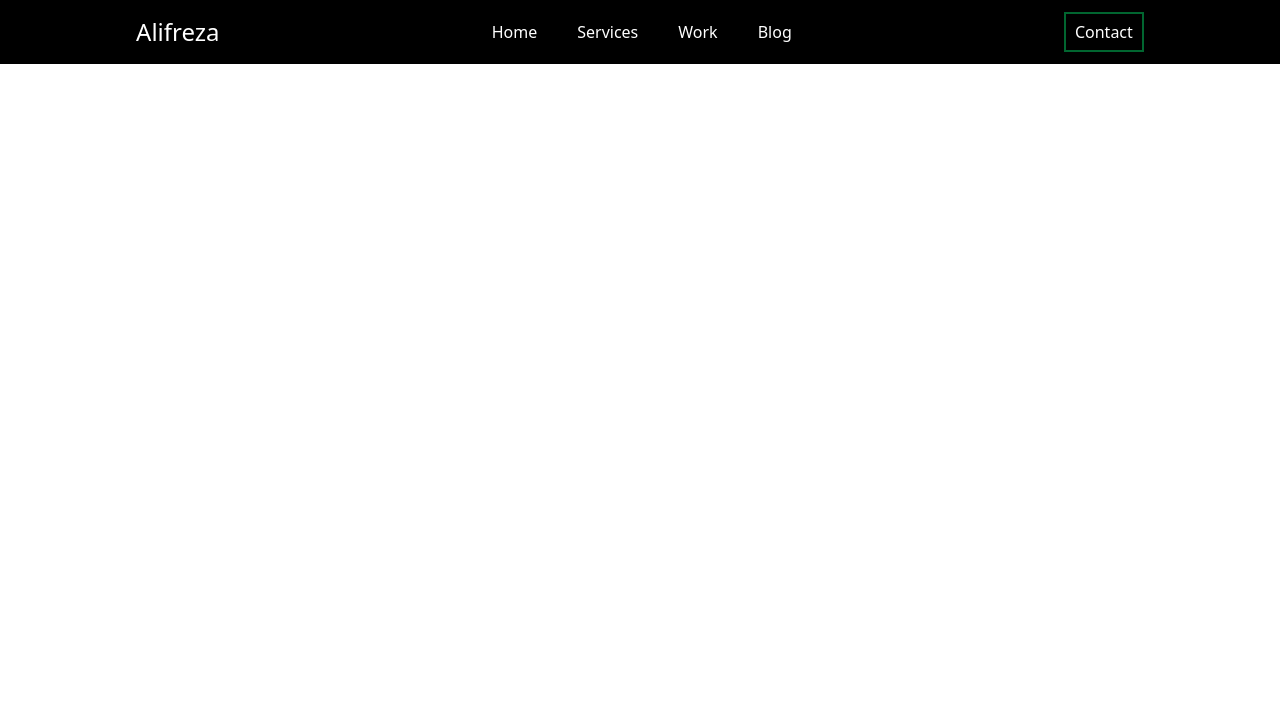
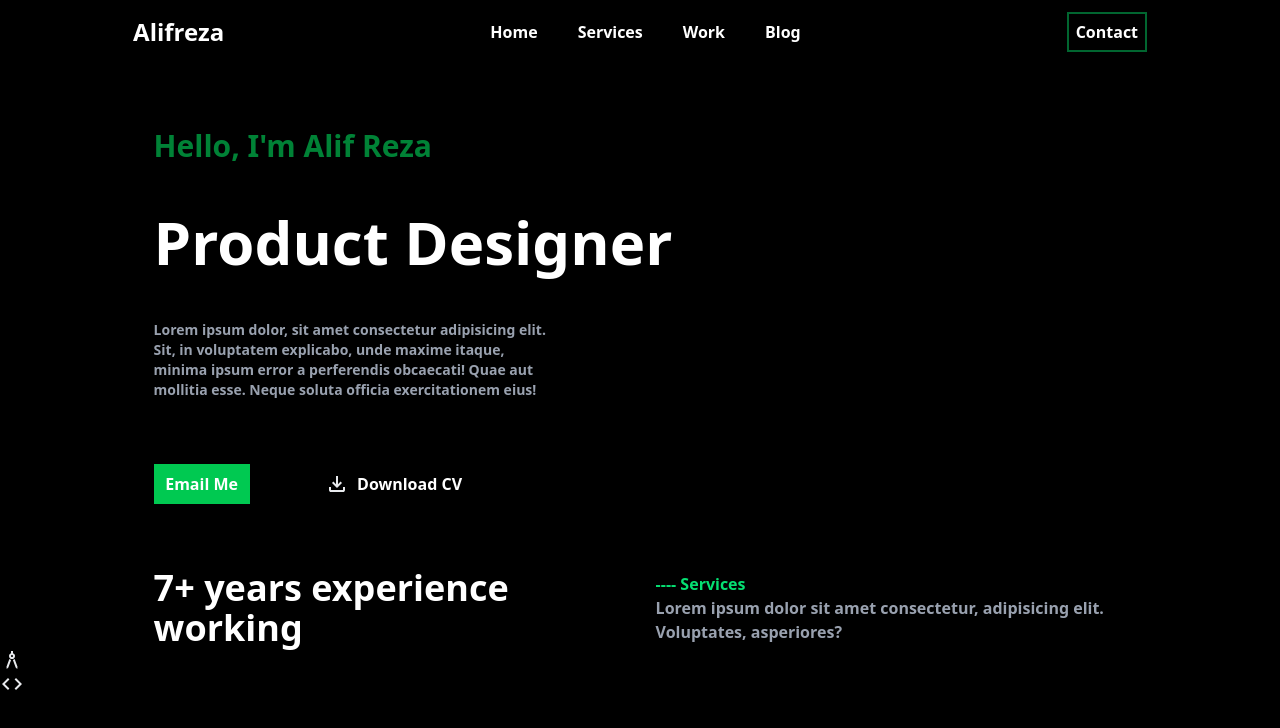
Before and after one commit to MHossein20225/Project-4-tailwind, a website: page src/index.html in a window 1280 px wide. Drawn offline with nearby package versions, Linux system fonts and the light colour scheme.

Commit message:
nav 1 added

```diff
--- a/src/index.html
+++ b/src/index.html
@@ -4,10 +4,14 @@
     <meta charset="UTF-8" />
     <meta name="viewport" content="width=device-width, initial-scale=1.0" />
     <title>Document</title>
+    <link
+      rel="stylesheet"
+      href="https://fonts.googleapis.com/css2?family=Material+Symbols+Outlined:opsz,wght,FILL,GRAD@20..48,100..700,0..1,-50..200&icon_names=download"
+    />
     <link href="./output.css" rel="stylesheet" />
   </head>
-  <body>
-    <header class="flex justify-around h-16 items-center bg-black text-white">
+  <body class="bg-black font-sans font-bold">
+    <header class="flex justify-around h-16 items-center text-white">
       <h3 class="text-2xl">Alifreza</h3>
       <div class="flex gap-10">
         <a class="hover:text-green-500 duration-300" href="">Home</a>
@@ -16,10 +20,67 @@
         <a class="hover:text-green-500 duration-300" href="">Blog</a>
       </div>
       <button
-        class="w-20 h-10 border-2 border-green-800 hover:w-24 hover:bg-green-500 duration-300 hover:translate-1.5"
+        class="w-20 h-10 border-2 cursor-pointer border-green-800 hover:border-0 hover:bg-green-500 duration-300"
       >
         Contact
       </button>
     </header>
+    <nav class="flex flex-col gap-16 bg-black mt-[5%] ml-[12%]">
+      <div class="flex flex-col gap-12">
+        <p class="text-green-700 text-3xl">Hello, I'm Alif Reza</p>
+        <h1 class="text-6xl text-white">Product Designer</h1>
+        <p class="text-sm text-gray-400 w-[35%]">
+          Lorem ipsum dolor, sit amet consectetur adipisicing elit. Sit, in
+          voluptatem explicabo, unde maxime itaque, minima ipsum error a
+          perferendis obcaecati! Quae aut mollitia esse. Neque soluta officia
+          exercitationem eius!
+        </p>
+      </div>
+      <div class="flex gap-10 items-center">
+        <button class="text-white cursor-pointer bg-green-500 w-24 h-10">
+          Email Me
+        </button>
+        <button
+          class="text-white flex gap-2 cursor-pointer hover:bg-gray-400/20 rounded-full w-52 h-10 items-center justify-center duration-300"
+        >
+          <svg
+            xmlns="http://www.w3.org/2000/svg"
+            height="24px"
+            viewBox="0 -960 960 960"
+            width="24px"
+            fill="#e8eaed"
+          >
+            <path
+              d="M480-320 280-520l56-58 104 104v-326h80v326l104-104 56 58-200 200ZM240-160q-33 0-56.5-23.5T160-240v-120h80v120h480v-120h80v120q0 33-23.5 56.5T720-160H240Z"
+            />
+          </svg>
+          Download CV
+        </button>
+      </div>
+    </nav>
+    <nav class="flex items-center mt-[5%] ml-[12%] justify-between">
+      <div>
+        <h2 class="text-4xl text-white w-[80%]">7+ years experience working</h2>
+      </div>
+      <div>
+        <p class="text-green-400">---- Services</p>
+        <p class="text-gray-400 w-[80%]">
+          Lorem ipsum dolor sit amet consectetur, adipisicing elit. Voluptates,
+          asperiores?
+        </p>
+      </div>
+    </nav>
+
+    <nav>
+      <article>
+        <svg xmlns="http://www.w3.org/2000/svg" height="24px" viewBox="0 -960 960 960" width="24px" fill="#e8eaed"><path d="m270-120-10-88 114-314q15 14 32.5 23.5T444-484L334-182l-64 62Zm420 0-64-62-110-302q20-5 37.5-14.5T586-522l114 314-10 88ZM480-520q-50 0-85-35t-35-85q0-39 22.5-69.5T440-752v-88h80v88q35 12 57.5 42.5T600-640q0 50-35 85t-85 35Zm0-80q17 0 28.5-11.5T520-640q0-17-11.5-28.5T480-680q-17 0-28.5 11.5T440-640q0 17 11.5 28.5T480-600Z"/></svg>
+      </article>
+      <article>
+        <svg xmlns="http://www.w3.org/2000/svg" height="24px" viewBox="0 -960 960 960" width="24px" fill="#e8eaed"><path d="M320-240 80-480l240-240 57 57-184 184 183 183-56 56Zm320 0-57-57 184-184-183-183 56-56 240 240-240 240Z"/></svg>
+      </article>
+      <article>
+
+      </article>
+    </nav>
   </body>
 </html>
```
Also changed, not shown: src/output.css, 1 other file.
